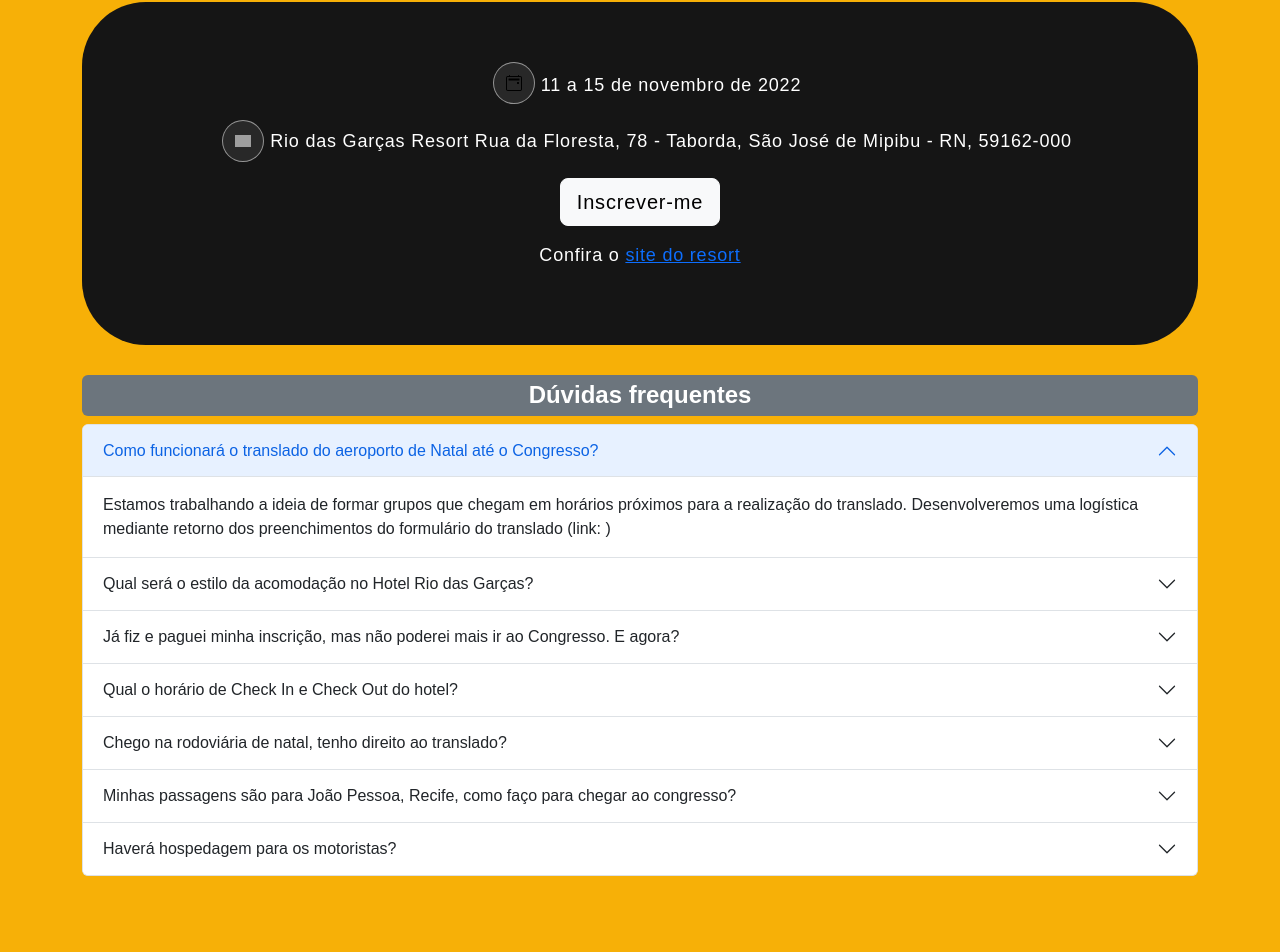
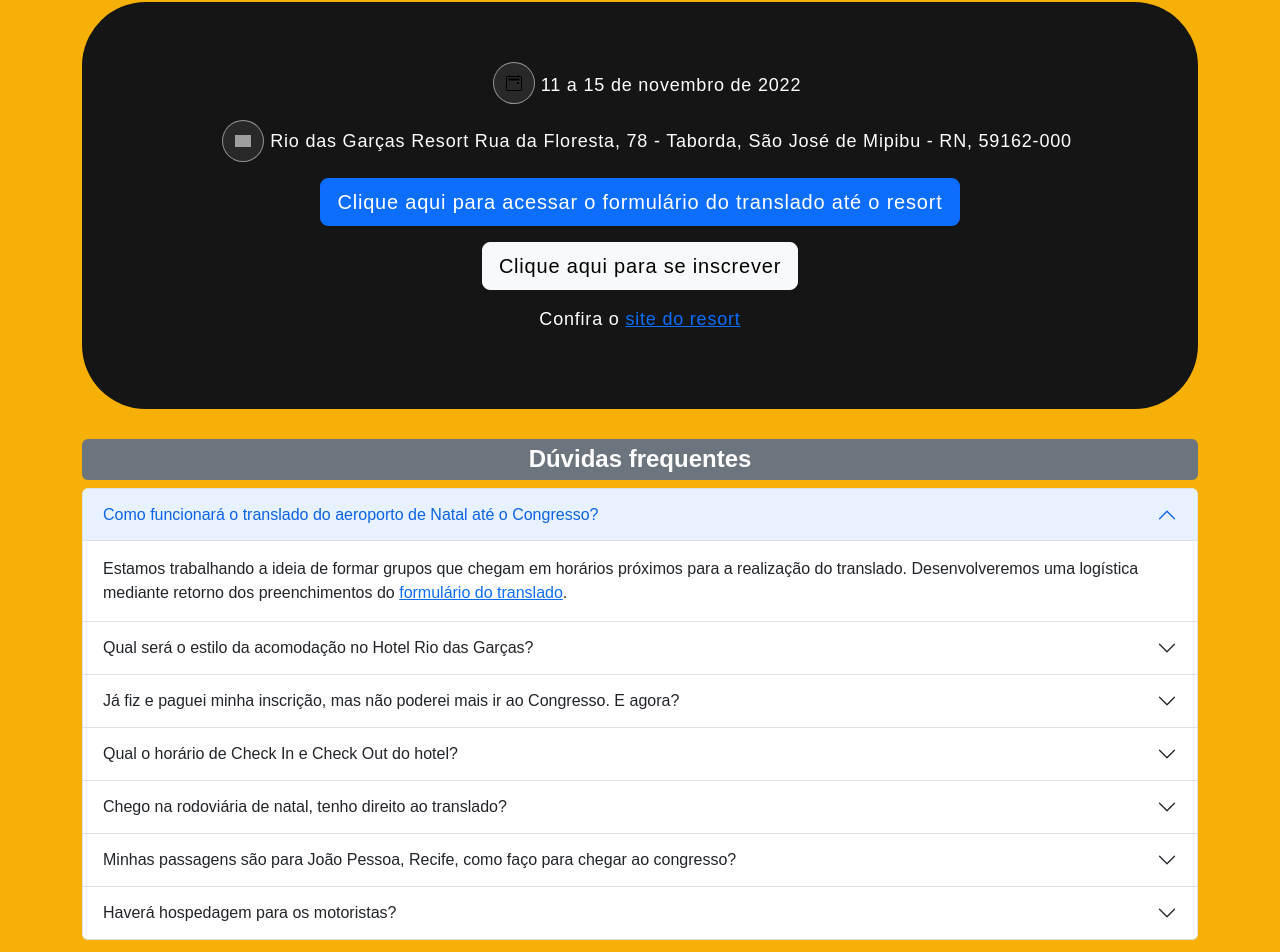
Before and after one commit to caduaraujo/congresso2022, a React (Create React App) app: page / in a window 1280 px wide. Shown: the part 728-1680 px from the top of the page. Before the commit the page ends 1634 px from the top, so only its background shows below. Built offline with nearby package versions, Linux system fonts and the light colour scheme; grey boxes are pictures that could not be loaded.

Commit message:
add button to transfer form

```diff
--- a/src/components/Faq.js
+++ b/src/components/Faq.js
@@ -12,7 +12,7 @@ export const Faq = () => {
           <Accordion.Item eventKey="0">
             <Accordion.Header>Como funcionará o translado do aeroporto de Natal até o Congresso?</Accordion.Header>
             <Accordion.Body>
-              Estamos trabalhando a ideia de formar grupos que chegam em horários próximos para a realização do translado. Desenvolveremos uma logística mediante retorno dos preenchimentos do formulário do translado (link:   )
+              Estamos trabalhando a ideia de formar grupos que chegam em horários próximos para a realização do translado. Desenvolveremos uma logística mediante retorno dos preenchimentos do <a href="https://forms.gle/kh5JDo9PQ3Ybd2PZA" target="_blank"> formulário do translado</a>.
             </Accordion.Body>
           </Accordion.Item>
           <Accordion.Item eventKey="1">
@@ -48,7 +48,7 @@ export const Faq = () => {
           <Accordion.Item eventKey="5">
             <Accordion.Header>Chego na rodoviária de natal, tenho direito ao translado?</Accordion.Header>
             <Accordion.Body>
-              Sim. Entretanto, é preciso que você nos informe preenchendo o formulário do translado (link:   ).
+              Sim. Entretanto, é preciso que você nos informe preenchendo o do <a href="https://forms.gle/kh5JDo9PQ3Ybd2PZA" target="_blank"> formulário do translado</a>.
             </Accordion.Body>
           </Accordion.Item>
           <Accordion.Item eventKey="6">
@@ -56,7 +56,7 @@ export const Faq = () => {
             <Accordion.Body>
               Pontos de contatos de João Pessoa e Recife estarão disponíveis para orientá-los, caso precisem. É necessário que nos informe através do formulário do translado no campo de “Tem alguma realidade específica que precisa de ajuda?”, para que assim alguém da cidade de João Pessoa ou Recife entre em contato (link:   ).
               <br></br>
-              Estamos trabalhando a ideia de formar grupos que chegam em horários próximos para a realização do translado. Desenvolveremos uma logística mediante retorno dos preenchimentos do formulário do translado (link:   )
+              Estamos trabalhando a ideia de formar grupos que chegam em horários próximos para a realização do translado. Desenvolveremos uma logística mediante retorno dos preenchimentos do do <a href="https://forms.gle/kh5JDo9PQ3Ybd2PZA" target="_blank"> formulário do translado</a>.
             </Accordion.Body>
           </Accordion.Item>
           <Accordion.Item eventKey="7">
--- a/src/components/Skills.js
+++ b/src/components/Skills.js
@@ -24,7 +24,12 @@ export const Skills = () => {
               </p>
               <p>
                 <div>
-                <Button  href="https://forms.gle/AFQAgLxayYwutcVg7" target="_blank" variant="light" type="submit" size="lg">Inscrever-me</Button>{' '}
+                <Button  href="https://forms.gle/6rWaokX3hwF8mpGV9" target="_blank" variant="primary" type="submit" size="lg">Clique aqui para acessar o formulário do translado até o resort</Button>{' '}
+                </div>
+              </p>
+              <p>
+                <div>
+                <Button  href="https://forms.gle/AFQAgLxayYwutcVg7" target="_blank" variant="light" type="submit" size="lg">Clique aqui para se inscrever</Button>{' '}
                 </div>
               </p>
               <p>
```
